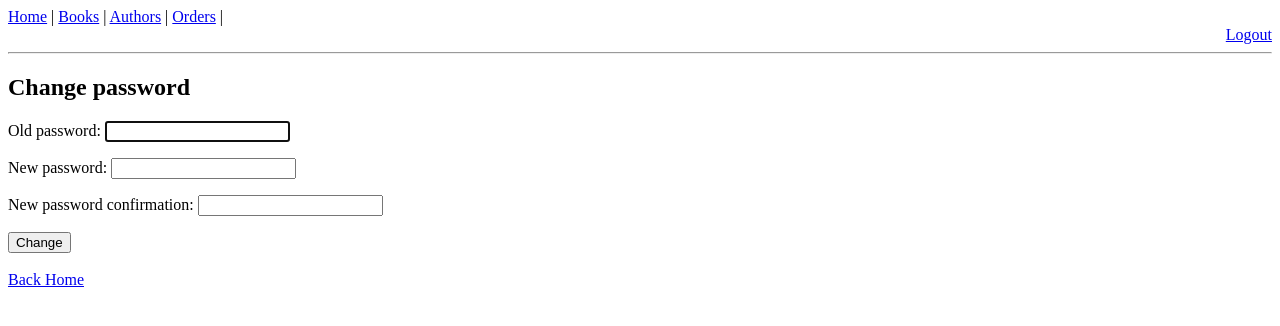
After one commit to Maestro28/DjangoLibrary, a Django app: page /password-change/ in a window 1280 px wide. The commit adds this page. Shown: the top 326 px of the page. Run offline with Django 4.2, Linux system fonts and the light colour scheme; the visitor is signed in with stand-in values (Sample User, id 1).

Commit message:
passworld change

```diff
--- a/authentication/templates/authentication/profile.html
+++ b/authentication/templates/authentication/profile.html
@@ -11,4 +11,9 @@
     {{form.as_p}}
     <input type="submit" value="Update">
     </form>
+
+    <br>
+    <a href="{% url 'authentication:password_change' %}">Change password</a>
+
+
 {% endblock %}
--- a/authentication/urls.py
+++ b/authentication/urls.py
@@ -1,6 +1,8 @@
 from django.urls import path, include
+from django.urls import reverse_lazy
 
 from . import views
+from django.contrib.auth.views import PasswordChangeDoneView, PasswordChangeView
 
 app_name = 'authentication'
 urlpatterns = [
@@ -8,4 +10,10 @@ urlpatterns = [
     path("register/", views.register, name="register"),
     path("profile/", views.profile, name="profile"),
     path("accounts/", include("django.contrib.auth.urls"), name='accounts'),
+
+    path('password-change/', PasswordChangeView.as_view(template_name='registration/password_change_form.html',
+                                                        success_url=reverse_lazy('authentication:password_change_done')), name='password_change'),
+    path('password_change_done/', PasswordChangeDoneView.as_view(template_name='registration/password_change_done.html'), {}, name='password_change_done'),
+
+
 ]
--- a/library/settings.py
+++ b/library/settings.py
@@ -11,6 +11,7 @@ https://docs.djangoproject.com/en/4.0/ref/settings/
 """
 
 from pathlib import Path
+import os
 
 # Build paths inside the project like this: BASE_DIR / 'subdir'.
 BASE_DIR = Path(__file__).resolve().parent.parent
@@ -65,7 +66,7 @@ ROOT_URLCONF = 'library.urls'
 TEMPLATES = [
     {
         'BACKEND': 'django.template.backends.django.DjangoTemplates',
-        'DIRS': [],
+        'DIRS': [os.path.join(BASE_DIR, 'templates')],
         'APP_DIRS': True,
         'OPTIONS': {
             'context_processors': [
--- /dev/null
+++ b/templates/registration/password_change_form.html
@@ -0,0 +1,16 @@
+{% extends "authentication/base_home.html" %}
+
+{% block title %}Password change{% endblock %}
+
+{% block content %}
+<h2>Change password</h2>
+
+<form method="post">
+    {% csrf_token %}
+    {{ form.as_p }}
+    <input type="submit" value="Change">
+</form>
+
+<br>
+<a href="{% url 'authentication:base_home' %}">Back Home</a>
+{% endblock %}
```
Also changed, not shown: templates/registration/password_change_done.html (added, +10 -0 lines).
